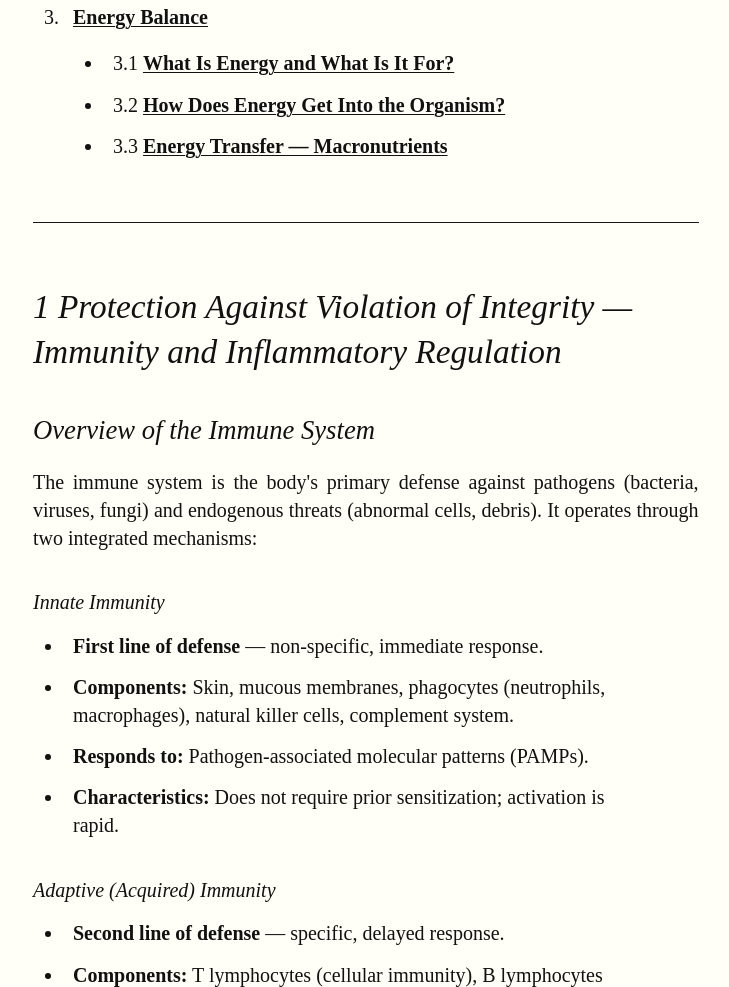
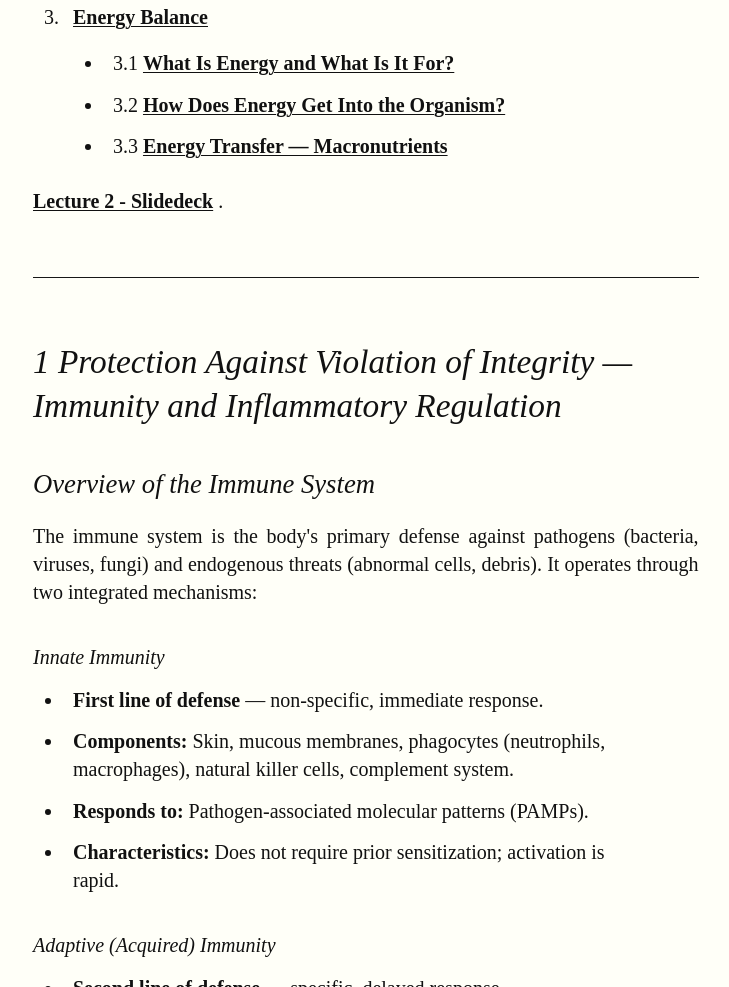
Before and after one commit to chrisputa/exercise_nutrition_immune_function, an Astro site: page /lectures/lecture-2 in a window 1280 px wide. Shown: the part 804-1791 px from the top of the page, without its empty margins (95-824 px from the left). Built offline with nearby package versions, Linux system fonts and the light colour scheme; Astro itself is replaced by a stand-in of ours; a web font is replaced by a local one.

Commit message:
Add lecture 2 slidedeck

```diff
--- a/src/content/lectures/lecture-2/index.mdx
+++ b/src/content/lectures/lecture-2/index.mdx
@@ -56,6 +56,8 @@ import { Note } from '../../../components/MarginNote/index.js';
    - 3.1 [What Is Energy and What Is It For?](#31-what-is-energy-and-what-is-it-for)
    - 3.2 [How Does Energy Get Into the Organism?](#32-how-does-energy-get-into-the-organism)
    - 3.3 [Energy Transfer — Macronutrients](#33-energy-transfer--macronutrients)
+
+[**Lecture 2 - Slidedeck**](slides/).
 
 ---
 
```
Also changed, not shown: 1 other file.
